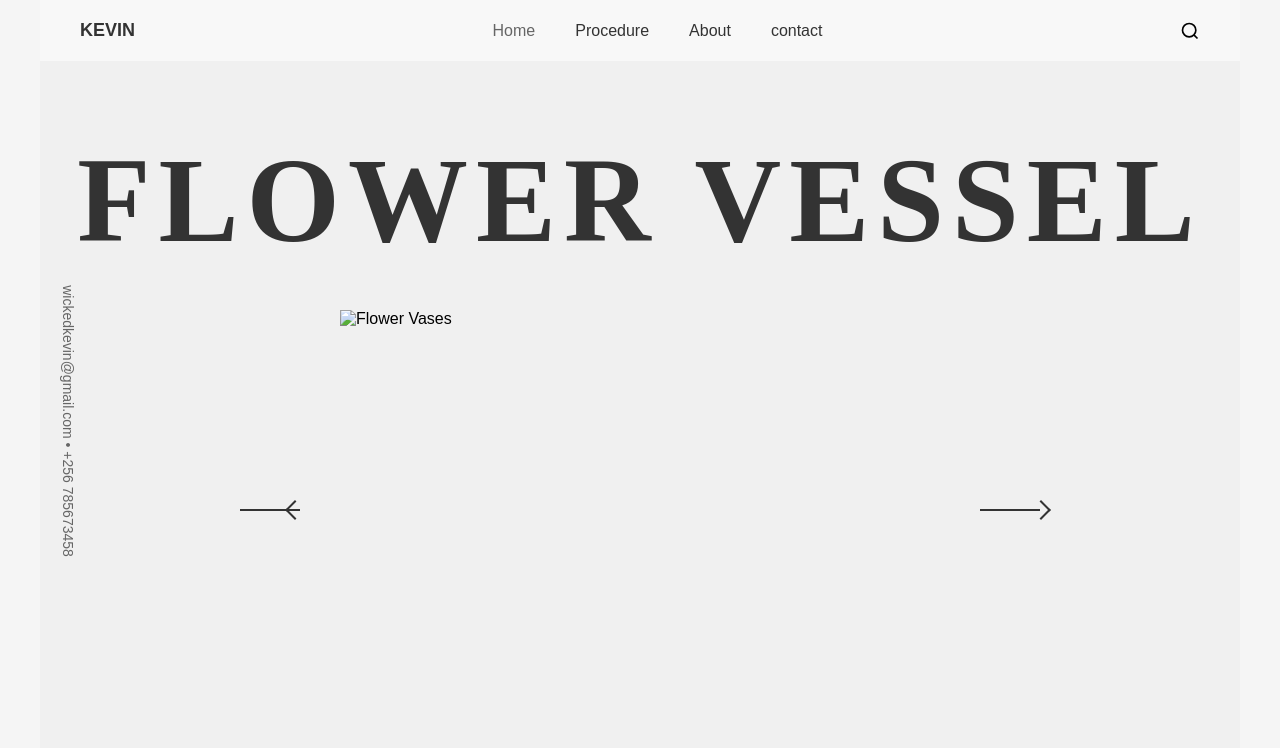
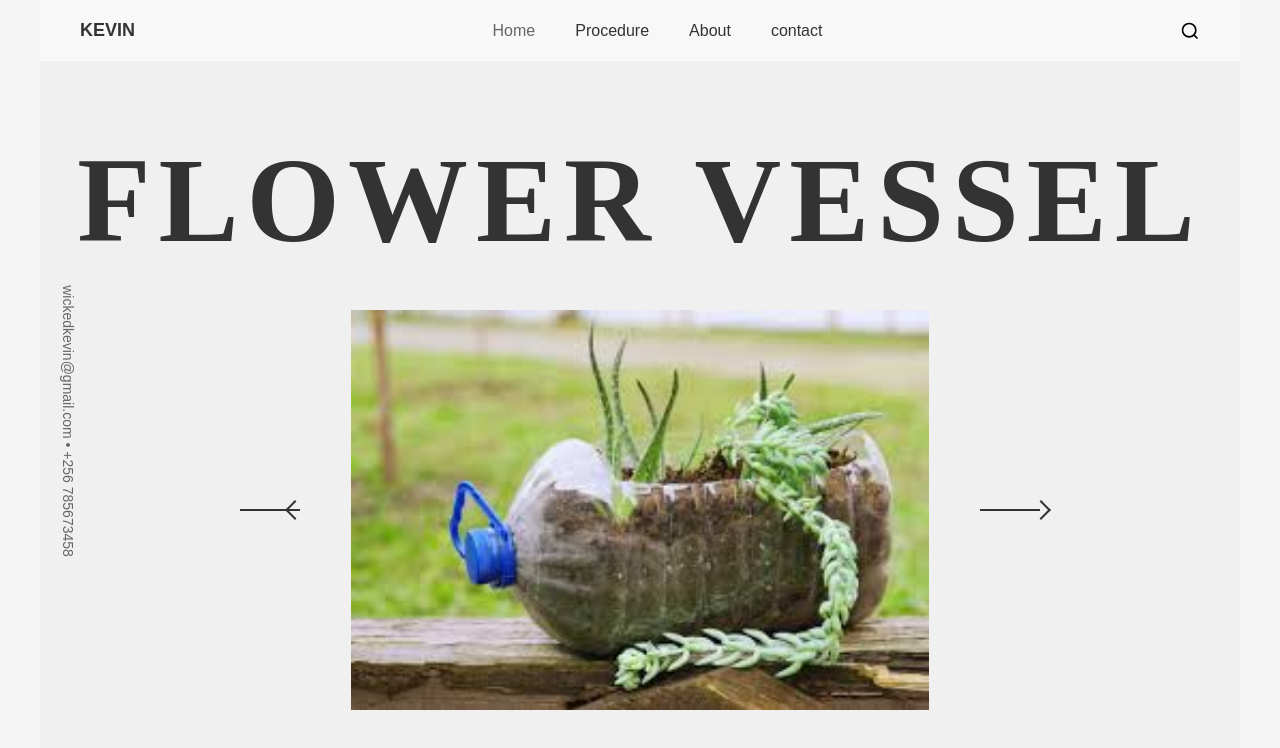
Before and after one commit to mastermind-cpu/gnoto, a plain HTML site: page index.html in a window 1280 px wide. Drawn offline with Linux system fonts and the light colour scheme.

Commit message:
Update index.html

```diff
--- a/index.html
+++ b/index.html
@@ -288,7 +288,7 @@
             <div class="home-page">
                 <h1 class="main-title">FLOWER VESSEL</h1>
                 <div class="flower-container">
-                    <img src="" alt="Flower Vases" class="flower-image">
+                    <img src="img.jpg" alt="Flower Vases" class="flower-image">
                     <div class="nav-arrow left"></div>
                     <div class="nav-arrow right"></div>
                 </div>
```
